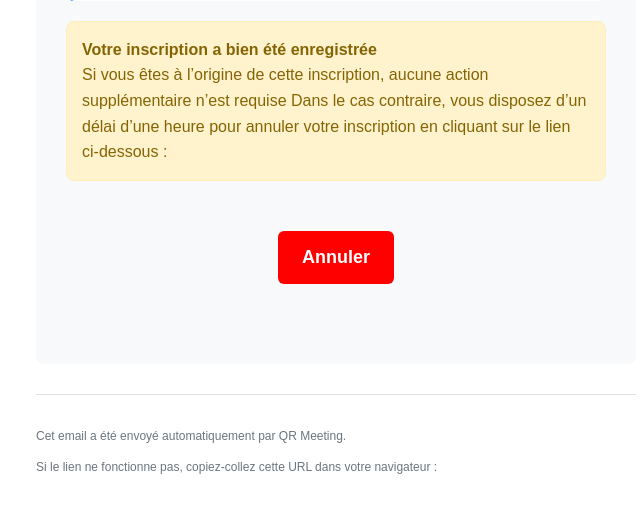
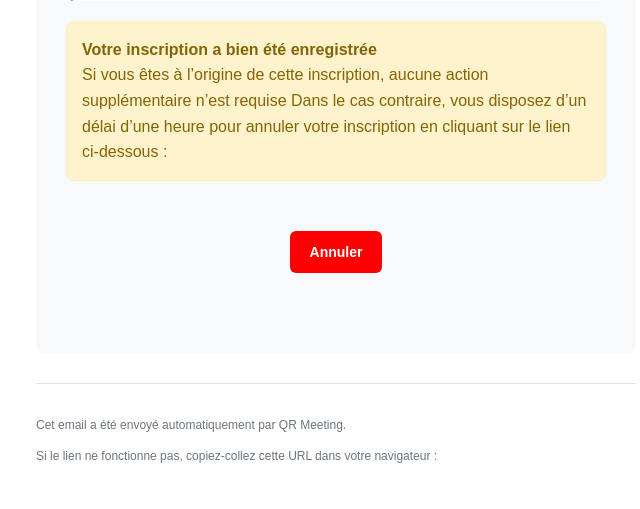
Before and after one commit to saint0101/e-reunion-artci, a Django app: template gestion_reunions/reunions/templates/reunions/email_cancellation.html in a window 1280 px wide. Shown: the part 477-986 px from the top of the page, without its empty margins (304-944 px from the left). After the commit the page ends 940 px from the top, so only its background shows below. Run offline with Django 5.2, Linux system fonts and the light colour scheme; the template is opened without the code that fills it, so the values that code supplies are empty.

Commit message:
correction taille bouton

```diff
--- a/gestion_reunions/reunions/templates/reunions/email_cancellation.html
+++ b/gestion_reunions/reunions/templates/reunions/email_cancellation.html
@@ -124,7 +124,7 @@
         <div style="text-align: center; margin: 30px 0;">
             <a href="{{ cancellation_url }}"
             class="cancel-button"
-            style="display: inline-block; padding: 12px 24px; font-size: 18px; border-radius: 6px; background: red; color: white; text-decoration: none;">
+            style="display: inline-block; padding: 10px 20px; font-size: 14px; border-radius: 6px; background: red; color: white; text-decoration: none;">
                 Annuler
             </a>
         </div>
```
